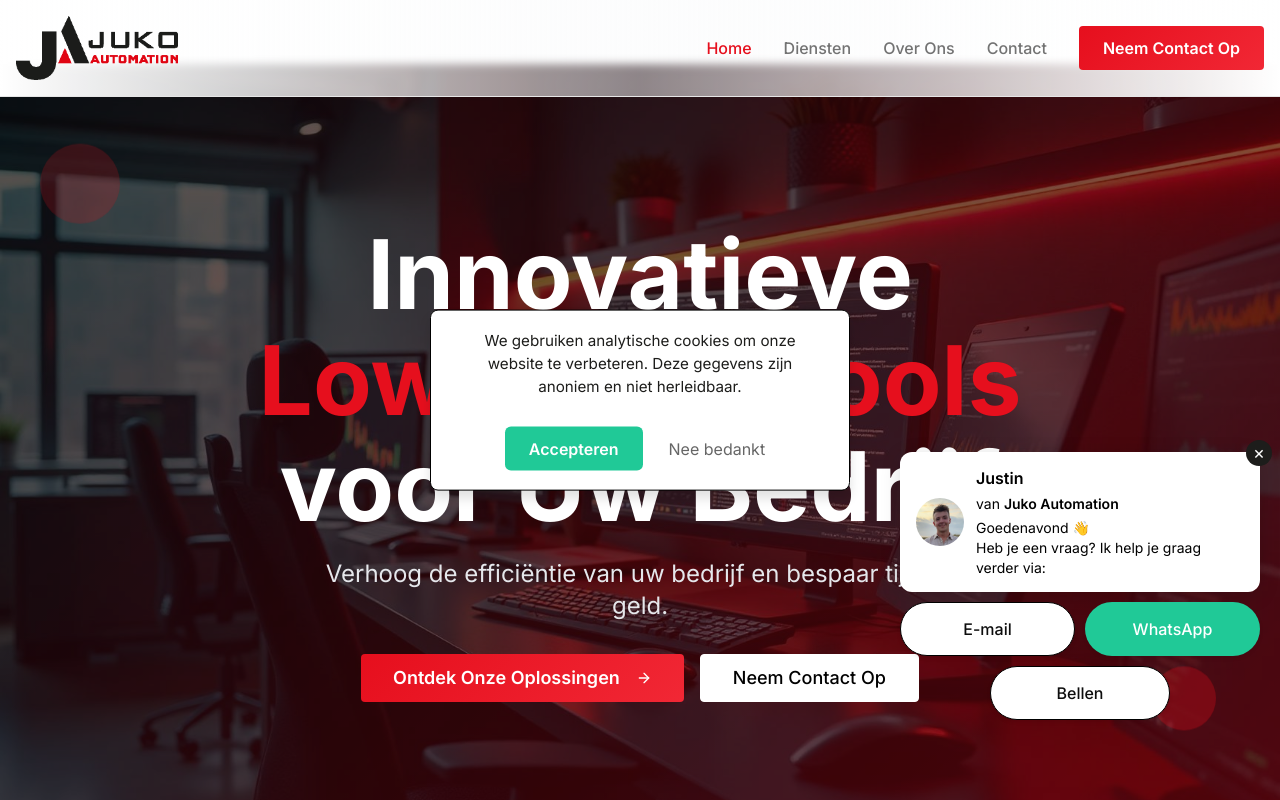
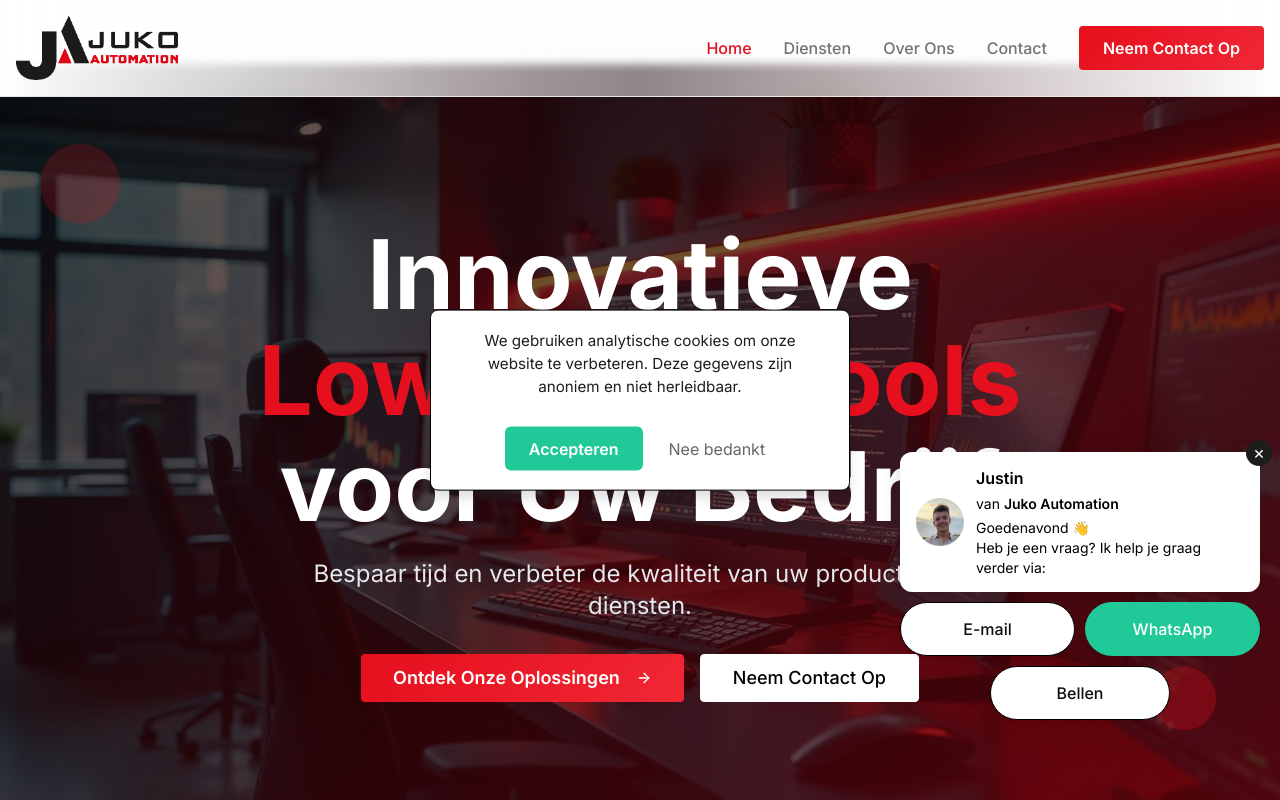
Before and after one commit to Jukotechniek/juko-automation-website, a React (Vite) app: page / in a window 1280 px wide. Shown: the top 800 px of the page. Built offline with nearby package versions, Linux system fonts and the light colour scheme.

Commit message:
Revise messaging in Home component to highlight time savings and product quality improvement

```diff
--- a/src/pages/Home.tsx
+++ b/src/pages/Home.tsx
@@ -60,7 +60,7 @@ const Home = () => {
               </div>
             </h1>
             <p className="text-lg sm:text-xl md:text-2xl mb-8 text-gray-200 max-w-2xl mx-auto px-2">
-            Verhoog de efficiëntie van uw bedrijf en bespaar tijd en geld.
+            Bespaar tijd en verbeter de kwaliteit van uw producten en diensten.
             </p>
             <div className="flex flex-col sm:flex-row gap-4 justify-center items-center px-2">
               <Button variant="hero" size="lg" className="text-sm sm:text-lg px-5 sm:px-8 py-2 sm:py-4 w-full sm:w-auto" asChild>
```
